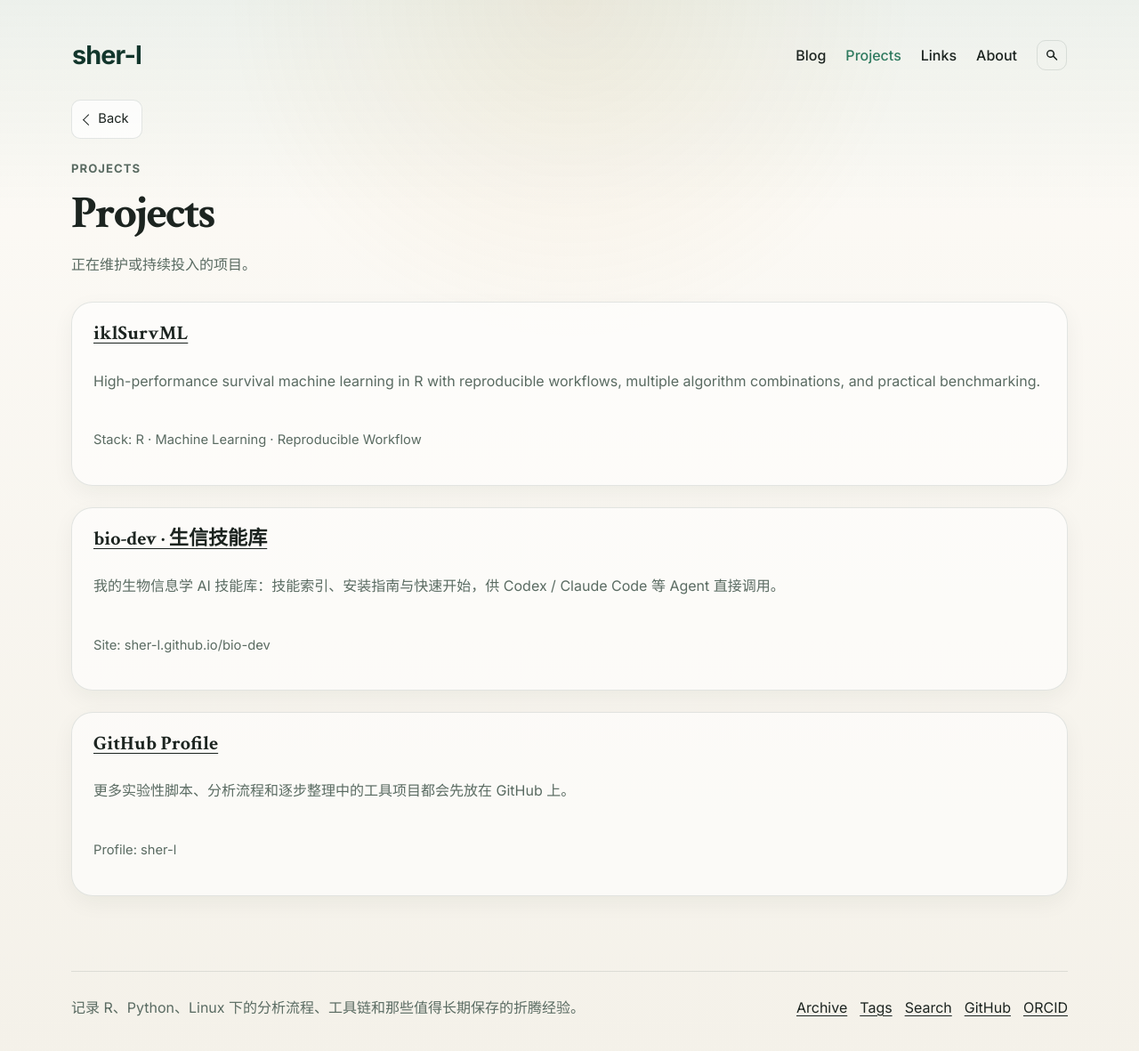
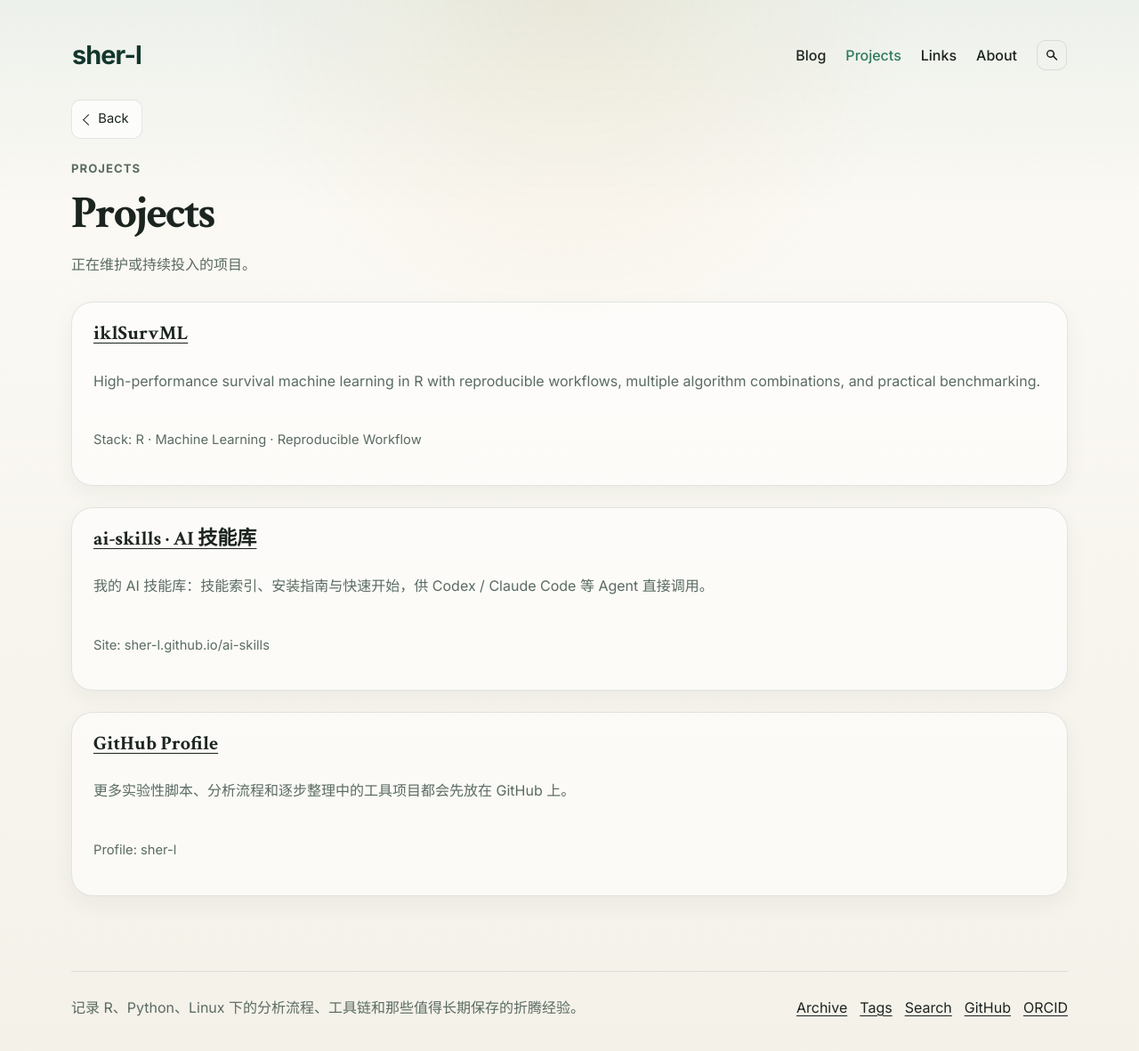
Before and after one commit to sher-l/sher-l.github.io, a Jekyll site: the page built from projects.md, in a window 1280 px wide and 1188 px high. Shown: the top 1181 px of the window at 89% size. Built offline with Jekyll 4.4.1, drawn with Linux system fonts in a browser that asks for light colours.

Commit message:
point skills card to renamed ai-skills library

```diff
--- a/_layouts/home.html
+++ b/_layouts/home.html
@@ -69,9 +69,9 @@ layout: default
             <p class="project-meta">R · Survival Machine Learning · Reproducible Workflow</p>
           </article>
           <article class="project-entry">
-            <h3><a href="https://sher-l.github.io/bio-dev/" target="_blank" rel="noreferrer">bio-dev · 生信技能库</a></h3>
-            <p>我的生物信息学 AI 技能库：技能索引、安装指南与快速开始，供 Codex / Claude Code 等 Agent 直接调用。</p>
-            <p class="project-meta">Skills Library · sher-l.github.io/bio-dev</p>
+            <h3><a href="https://sher-l.github.io/ai-skills/" target="_blank" rel="noreferrer">ai-skills · AI 技能库</a></h3>
+            <p>我的 AI 技能库：技能索引、安装指南与快速开始，供 Codex / Claude Code 等 Agent 直接调用。</p>
+            <p class="project-meta">Skills Library · sher-l.github.io/ai-skills</p>
           </article>
           <article class="project-entry">
             <h3><a href="{{ site.links.github }}" target="_blank" rel="noreferrer">GitHub Profile</a></h3>
--- a/projects.md
+++ b/projects.md
@@ -14,9 +14,9 @@ eyebrow: Projects
   </article>
 
   <article class="project-entry">
-    <h2><a href="https://sher-l.github.io/bio-dev/" target="_blank" rel="noreferrer">bio-dev · 生信技能库</a></h2>
-    <p>我的生物信息学 AI 技能库：技能索引、安装指南与快速开始，供 Codex / Claude Code 等 Agent 直接调用。</p>
-    <p class="project-meta">Site: sher-l.github.io/bio-dev</p>
+    <h2><a href="https://sher-l.github.io/ai-skills/" target="_blank" rel="noreferrer">ai-skills · AI 技能库</a></h2>
+    <p>我的 AI 技能库：技能索引、安装指南与快速开始，供 Codex / Claude Code 等 Agent 直接调用。</p>
+    <p class="project-meta">Site: sher-l.github.io/ai-skills</p>
   </article>
 
   <article class="project-entry">
```
